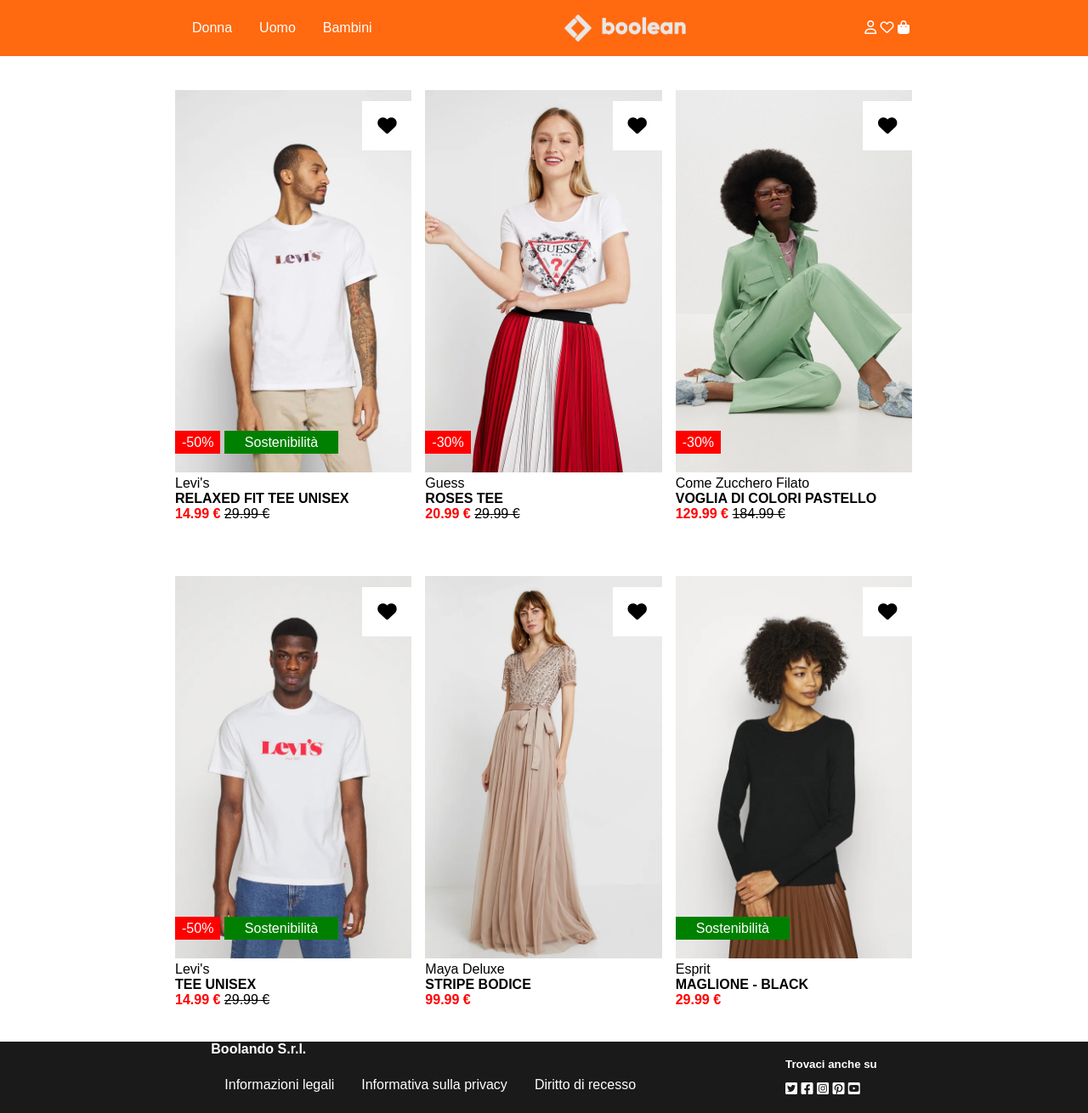
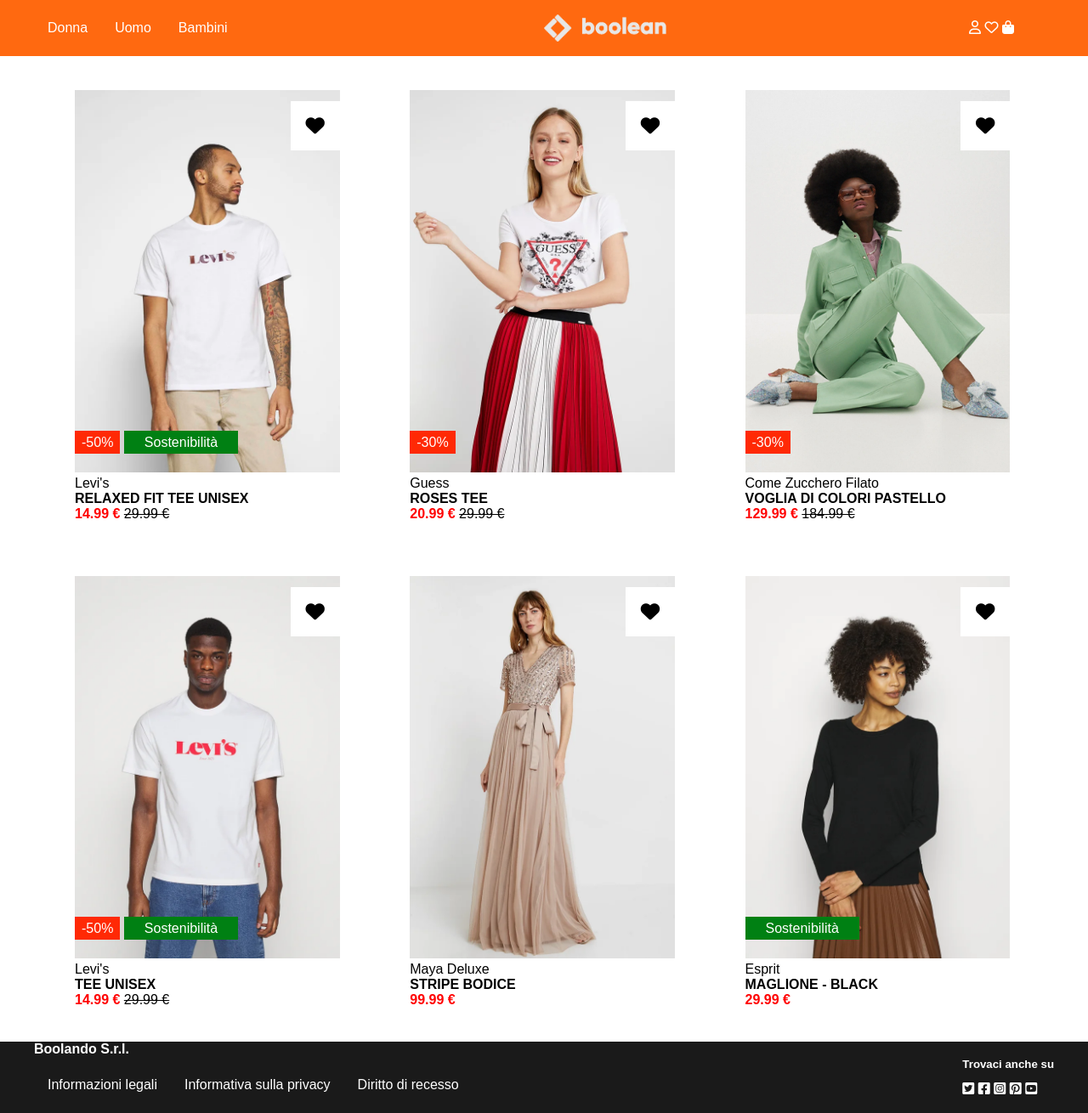
Before and after one commit to Masterkudi/html-css-boolando, a plain HTML site: page index.html in a window 1280 px wide. Shown: the whole page at 85% size. Drawn offline with Linux system fonts and the light colour scheme.

Commit message:
correzione in classe

```diff
--- a/assets/css/style.css
+++ b/assets/css/style.css
@@ -13,16 +13,20 @@
 
 nav {
     background-color: #FF6910;
+    top: 0;
     display: flex;
-    top: 0;
-    justify-content: space-evenly;
+    justify-content: center;
+}
+
+.header-cont {
+    display: inline-flex;
+    width: 1200px;
+    justify-content: space-between;
 }
 
 nav ul {
     list-style: none;
     display: flex;
-
-    z-index: 1;
 }
 
 nav ul a {
@@ -42,12 +46,14 @@
 .icons {
     color: #ffffff;
     align-self: center;
+    display: inline-block;
+    width: 100px;
 }
 
 /* MAIN SECTION */
 
 .container {
-    max-width: 900px;
+    max-width: 1200px;
     width: 100%;
     margin: 0 auto;
     padding: .5em;
@@ -60,7 +66,7 @@
 
 .col {
     flex-basis: 33.3%;
-    padding: 2rem .5rem;
+    padding: 2rem 2.5rem;
     position: relative;
 }
 
@@ -85,7 +91,7 @@
     bottom: 3em;
     left: 0;
     padding: .3em 1.5em;
-    background-color: green;
+    background-color: #008013;
     color: white;
 }
 
@@ -94,7 +100,7 @@
     bottom: 3em;
     left: 0;
     padding: .3em .5em;
-    background-color: red;
+    background-color: #FF2905;
     color: white;
 }
 
@@ -111,7 +117,7 @@
     font-size: 1.4em;
     position: absolute;
     top: 2em;
-    right: .35em;
+    right: 1.9em;
     width: 100%;
     display: flex;
     justify-content: flex-end;
@@ -131,23 +137,21 @@
 
 footer nav {
     background-color: #1A1A1A;
+    top: 0;
     display: flex;
     justify-content: center;
-    flex-direction: row;
 }
 
-.social-icons {
-    align-items: center;
-
+.footer-cont {
+    display: inline-flex;
+    width: 1200px;
+    justify-content: space-between;
 }
 
 .left-nav {
     color: #ffffff;
     align-self: center;
-    margin-right: 10em;
 }
-
-
 
 .right-nav {
     color: #ffffff;
--- a/index.html
+++ b/index.html
@@ -17,6 +17,7 @@
 <body>
     <header>
         <nav>
+            <div class="header-cont">
                 <ul>
                     <li><a href="#">Donna</a></li>
                     <li><a href="#">Uomo</a></li>
@@ -27,6 +28,7 @@
                     <i class="fa-regular fa-user"></i>
                     <i class="fa-regular fa-heart"></i>
                     <i class="fa-solid fa-bag-shopping"></i>
+                </div>
             </div>
         </nav>
     </header>
@@ -112,6 +114,7 @@
     </main>
     <footer>
         <nav>
+            <div class="footer-cont">
                 <div class="left-nav">
                     <h4>Boolando S.r.l.</h4>
                     <ul>
@@ -130,7 +133,7 @@
                         <i class="fa-brands fa-square-youtube"></i>
                     </div>
                 </div>
-
+            </div>
         </nav>
     </footer>
 </body>
```
Also changed, not shown: 2 other files. Lines whose indentation alone changed are shown as unchanged.
